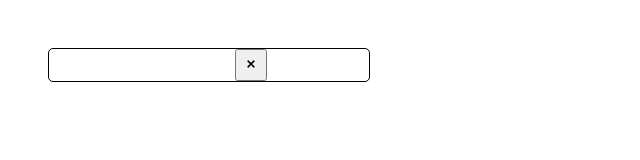
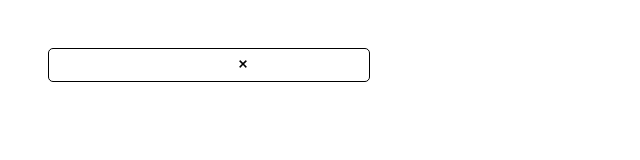
Before and after one commit to Mnau-mnau/multi-input-component, a React (Create React App) app: page / in a window 1280 px wide. Shown: the top 160 px of the page, without its empty margins (0-640 px from the left). Built offline with nearby package versions, Linux system fonts and the light colour scheme.

Commit message:
refactor: separate remove button

```diff
--- a/src/MultipleInput.tsx
+++ b/src/MultipleInput.tsx
@@ -1,6 +1,7 @@
 import React, { Component } from 'react';
+import RemoveButton from './RemoveButton';
+import CloseIconSmall from './CloseIcon/CloseIconSmall';
 import CloseIconLarge from './CloseIcon/CloseIconLarge';
-import CloseIconSmall from './CloseIcon/CloseIconSmall';
 import './MultipleInput.css';
 
 type Props = {};
@@ -108,9 +109,9 @@ class MultipleInput extends Component<Props, MultipleInputState> {
           onChange={this.handleChange}
           onKeyUp={this.onKeyupHandler}
         />
-        <button onClick={() => this.onRemoveAll()}>
+        <RemoveButton onClick={() => this.onRemoveAll()}>
           <CloseIconLarge/>
-        </button>
+        </RemoveButton>
 
       </div>
     );
--- /dev/null
+++ b/src/RemoveButton/index.css
@@ -0,0 +1,5 @@
+.RemoveButton {
+  background: none;
+  padding: 0;
+  border: none;
+}
--- /dev/null
+++ b/src/RemoveButton/index.tsx
@@ -0,0 +1,16 @@
+import React from 'react';
+import './index.css';
+
+type props = {
+  children: any
+  onClick: () => void
+}
+
+export default function RemoveButton (props: props) {
+  return (
+      <button className="RemoveButton" onClick={props.onClick} >
+        {props.children}
+      </button>
+
+  );
+}
```
